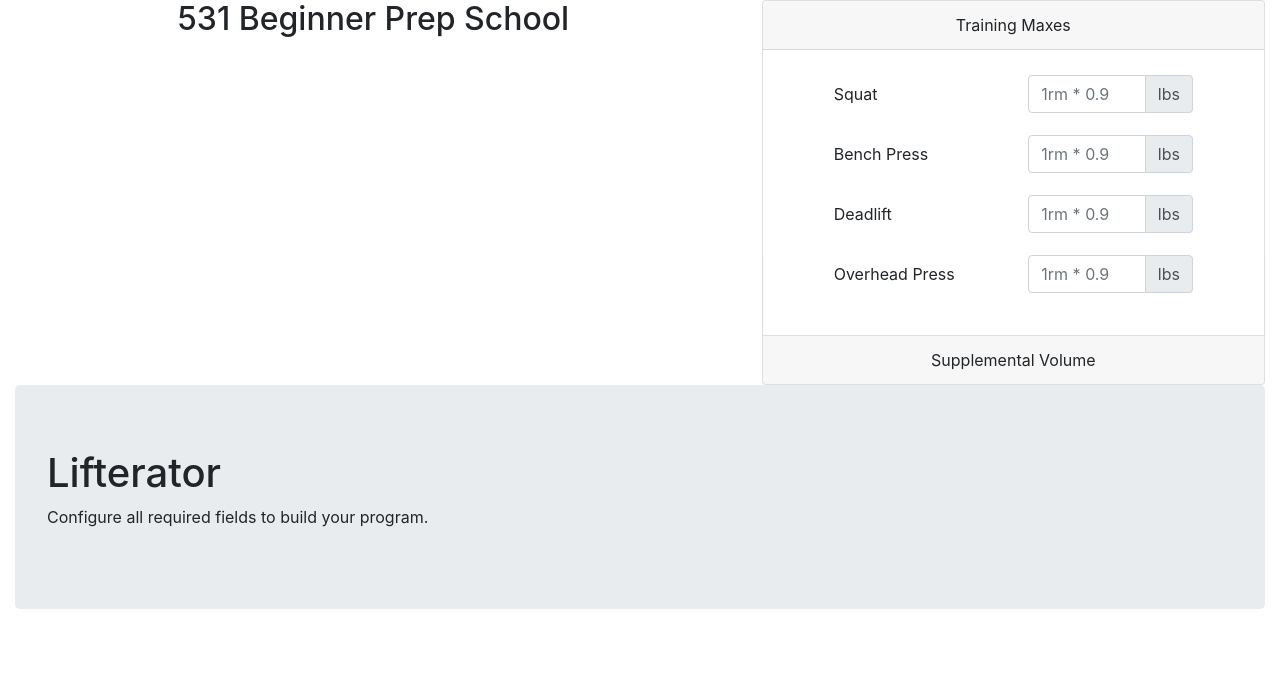
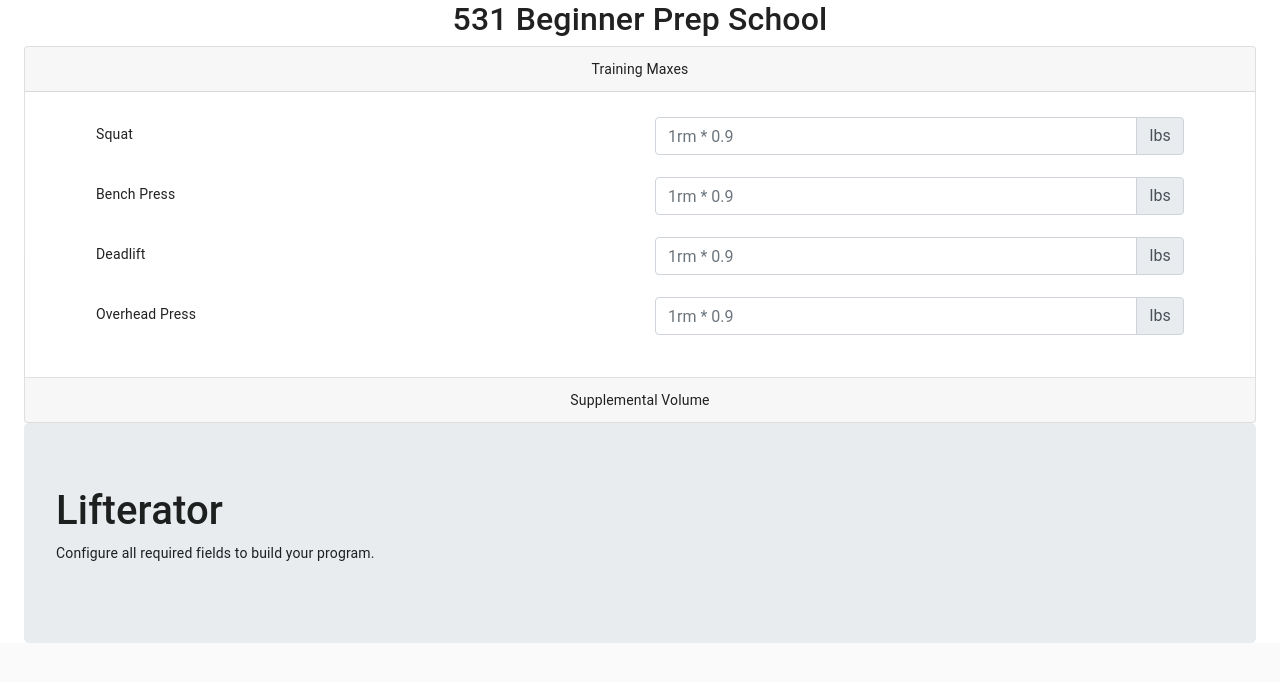
Before and after one commit to jefffm/lifterator, a React (Create React App) app: page / in a window 1280 px wide. Shown: the top 682 px of the page. Built offline with nearby package versions, Linux system fonts and the light colour scheme.

Commit message:
starting to migrate from bootstrap to materialui

```diff
--- a/package.json
+++ b/package.json
@@ -3,6 +3,7 @@
   "version": "0.1.0",
   "private": true,
   "dependencies": {
+    "@material-ui/core": "^4.4.3",
     "@types/jest": "^24.0.18",
     "@types/node": "^12.7.5",
     "@types/react": "^16.9.2",
--- a/public/index.html
+++ b/public/index.html
@@ -4,10 +4,10 @@
 <head>
   <meta charset="utf-8" />
   <link rel="shortcut icon" href="%PUBLIC_URL%/favicon.ico" />
-  <meta name="viewport" content="width=device-width, initial-scale=1" />
   <meta name="theme-color" content="#000000" />
   <meta name="Lifterator" content="Workout Program Generator" />
   <link rel="apple-touch-icon" href="logo192.png" />
+  <metaname="viewport" content="minimum-scale=1, initial-scale=1, width=device-width, shrink-to-fit=no" />
   <!--
       manifest.json provides metadata used when your web app is installed on a
       user's mobile device or desktop. See https://developers.google.com/web/fundamentals/web-app-manifest/
--- a/src/App.tsx
+++ b/src/App.tsx
@@ -1,10 +1,12 @@
 import React from 'react';
 import './App.css';
 import { Program } from './lib/Program';
+import CssBaseline from '@material-ui/core/CssBaseline';
 
 const App: React.FC = () => {
   return (
     <div className="App">
+      <CssBaseline />
       <Program name="531 Beginner Prep School" />
     </div>
   );
--- a/src/index.tsx
+++ b/src/index.tsx
@@ -5,6 +5,7 @@
 import App from './App';
 import * as serviceWorker from './serviceWorker';
 
+
 ReactDOM.render(<App />, document.getElementById('root'));
 
 // If you want your app to work offline and load faster, you can change
--- a/src/lib/Phase.tsx
+++ b/src/lib/Phase.tsx
@@ -2,11 +2,9 @@
 import Workout from './Workout'
 import { IExerciseWeightMapping, ISetPrototype } from './Types'
 import PlateCalculator from '../util/PlateCalculator'
-import Col from 'react-bootstrap/Col'
-import Row from 'react-bootstrap/Row'
-import Card from 'react-bootstrap/Card'
-import Container from 'react-bootstrap/Container'
 import { WarmupGen } from './WarmupGen'
+
+import Grid from '@material-ui/core/Grid'
 
 
 // TODO: receive training maxes
@@ -29,7 +27,11 @@
         const unit = this.props.unit
 
         // TODO: Add configuration for number of days and splits (eg. 4 day vs. 2 day)
-        return <Row noGutters>
+        return <Grid
+            container
+            direction="column"
+            justify="space-evenly"
+            alignItems="stretch">
             <Workout
                 number={1}
                 phase={number}
@@ -50,7 +52,7 @@
                 setProtos={setProtos}
                 unit={unit}
             />
-        </Row>
+        </Grid >
     }
 }
 
--- a/src/lib/Program.tsx
+++ b/src/lib/Program.tsx
@@ -3,15 +3,15 @@
 import TrainingMaxesForm from './TrainingMaxesForm'
 import { IExerciseWeightMapping, INTENSITY_SCHEME_DATA, REPETITIONS_SCHEME_DATA, ISetPrototype, Reps, SetType } from './Types'
 import PlateCalculator, { IAvailablePlates } from '../util/PlateCalculator'
-import Container from 'react-bootstrap/Container'
-import Row from 'react-bootstrap/Row'
-import Col from 'react-bootstrap/Col'
 import { BeyondWarmupGen } from './WarmupGen'
+
+import Container from '@material-ui/core/Container'
+import Grid from '@material-ui/core/Grid'
+
 import Collapse from 'react-bootstrap/Collapse'
 import Jumbotron from 'react-bootstrap/Jumbotron'
 import Form from 'react-bootstrap/Form'
 import Card from 'react-bootstrap/Card'
-import InputGroup from 'react-bootstrap/InputGroup'
 import Accordion from 'react-bootstrap/Accordion'
 
 type ProgramProps = {
@@ -137,12 +137,11 @@
 
         const isRequiredDataSet = this.isRequiredDataSet()
 
-        return <Container fluid>
-            <Row>
-                <Col md={12} lg={7}>
-                    <h2>{programName}</h2>
-                </Col>
-                <Col md={12} lg={5}>
+        return <Container>
+            <Grid container direction="column" justify="space-evenly" alignItems="stretch" >
+                <h2>{programName}</h2>
+
+                <Grid container direction="column" justify="space-evenly" alignItems="stretch" >
                     <Accordion defaultActiveKey="0">
 
                         {/* Training Maxes configuration */}
@@ -172,11 +171,11 @@
                                 <Card.Body>
                                     <Form>
                                         <fieldset>
-                                            <Form.Group as={Row}>
+                                            <Form.Group as={Grid}>
                                                 <Form.Label column sm={6}>
                                                     First Set Last
                                                 </Form.Label>
-                                                <Col sm={6}>
+                                                <Grid sm={6}>
                                                     <Form.Check
                                                         type="checkbox"
                                                         label="5x5"
@@ -201,7 +200,7 @@
                                                             }
                                                         }
                                                     />
-                                                </Col>
+                                                </Grid>
                                             </Form.Group>
                                         </fieldset>
                                     </Form>
@@ -210,8 +209,8 @@
                         </Card>
                     </Accordion>
 
-                </Col>
-            </Row>
+                </Grid>
+            </Grid>
 
             <Collapse in={!isRequiredDataSet}>
                 <Jumbotron>
@@ -221,7 +220,7 @@
             </Collapse>
 
             <Collapse in={isRequiredDataSet}>
-                <Row noGutters>
+                <Grid container direction="column" justify="space-evenly" alignItems="stretch" >
                     {
                         setProtosByPhase.map(function (setProtos: ISetPrototype[], i) {
                             return <Phase
@@ -234,7 +233,7 @@
                             />
                         })
                     }
-                </Row>
+                </Grid>
             </Collapse>
         </Container>
     }
--- a/src/lib/Workout.tsx
+++ b/src/lib/Workout.tsx
@@ -1,14 +1,12 @@
 import React, { Component, ReactNode } from 'react'
 import SetGroup from './SetGroup';
 import { round5 } from '../util/Math';
-import PlateCalculator from '../util/PlateCalculator';
-import { ISetPrototype } from './Types';
-import Col from 'react-bootstrap/Col'
+import PlateCalculator from '../util/PlateCalculator'
+import { ISetPrototype, SetType } from './Types'
+import Grid from '@material-ui/core/Grid'
 import Row from 'react-bootstrap/Row'
 import Card from 'react-bootstrap/Card'
-import Container from 'react-bootstrap/Container';
-import WarmupGen from './WarmupGen';
-import { SetType, Reps } from './Types'
+import WarmupGen from './WarmupGen'
 
 type WorkoutProps = {
     number: number
@@ -32,7 +30,7 @@
         const warmupGen = this.props.warmupGen
         const unit = this.props.unit
 
-        return <Col md={12} lg={6}>
+        return <Grid container direction="column" justify="space-evenly" alignItems="stretch" >
             <Card>
                 <Card.Header>
                     Phase {phase + 1}: Workout {number}
@@ -85,7 +83,7 @@
                     </Row>
                 </Card.Body>
             </Card>
-        </Col>
+        </Grid >
     }
 }
 
```
Also changed, not shown: 1 other file (tests, documents, lock files or other folders).
